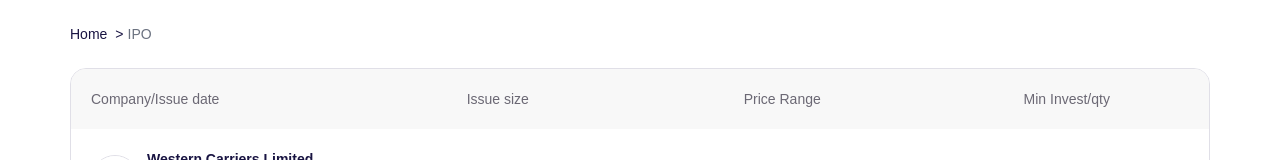
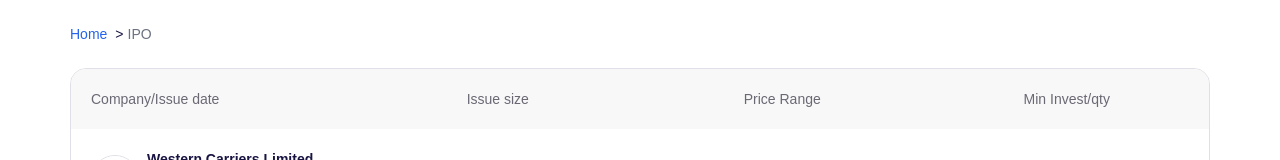
Before and after one commit to Rashid-Hashim-Shaikh/ventura, a Next.js app: page /ipo in a window 1280 px wide. Shown: the top 160 px of the page. Built offline with nearby package versions, Linux system fonts and the light colour scheme.

Commit message:
:sparkles: Update Button and Breadcrumb component

```diff
--- a/components/Breadcrumb.tsx
+++ b/components/Breadcrumb.tsx
@@ -15,7 +15,7 @@ const Breadcrumb: React.FC = () => {
     <div aria-label="breadcrumb" className="mx-auto max-w-[1280px] relative  flex w-full  py-6 bg-primary-50/95 container text-sm text-gray-600">
       <ol className="inline-flex space-x-2">
         <li>
-          <Link href="/" className="text-black hover:underline">
+          <Link href="/" className="text-blue-600 hover:underline">
             Home
           </Link>
         </li>
```
Also changed, not shown: components/ui/Button.tsx (renamed from components/Button.tsx).
